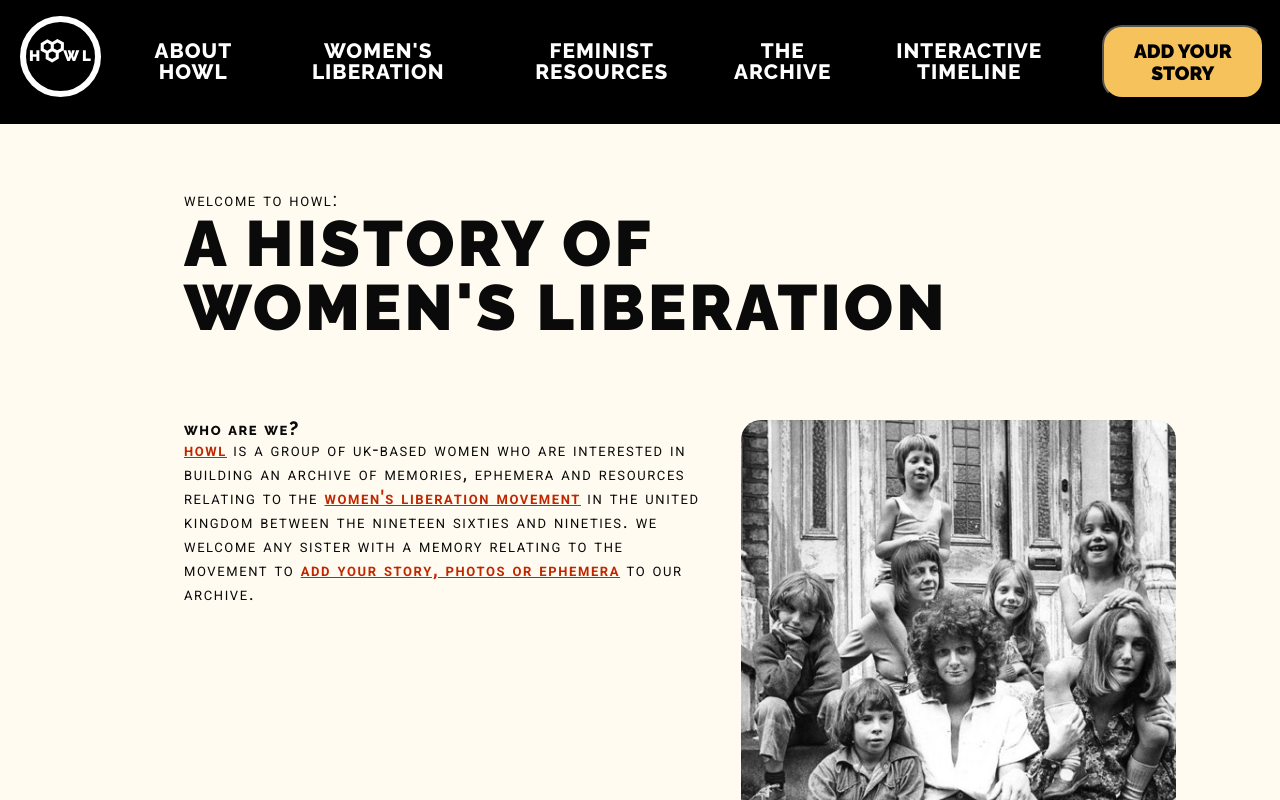
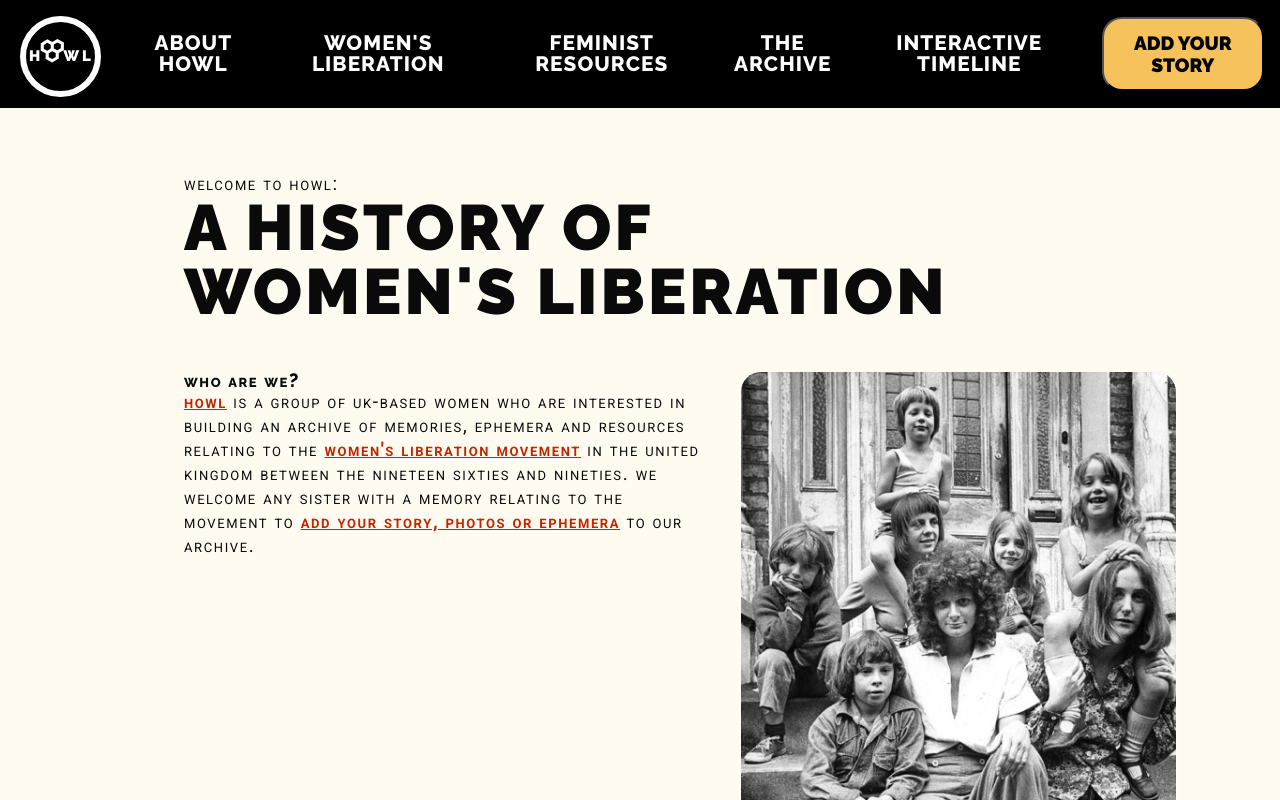
Before and after one commit to founders-programme-2/howl, a React (Create React App) app in the folder client/: page / in a window 1280 px wide. Shown: the top 800 px of the page. Built offline with nearby package versions, Linux system fonts and the light colour scheme; what react-a11y would draw is missing.

Commit message:
Minor changes to spacing

```diff
--- a/client/src/Components/Common/Header/Header.style.js
+++ b/client/src/Components/Common/Header/Header.style.js
@@ -54,7 +54,7 @@ export const NavLink = styled(Link)`
 `;
 
 export const Logo = styled.img`
-  margin: 1rem;
+  margin: 1rem 1rem 0 1rem;
   transition: all 0.2s ease-in-out;
   &:hover {
     transform: scale(1.1);
--- a/client/src/Components/Landing/Landing.style.js
+++ b/client/src/Components/Landing/Landing.style.js
@@ -7,7 +7,7 @@ const { SML } = responsiveSizes;
 
 export const Sheader = styled.header`
   grid-area: header;
-  margin-bottom: 5rem;
+  margin-bottom: 3rem;
 `;
 
 export const Sp = styled.p`
```
